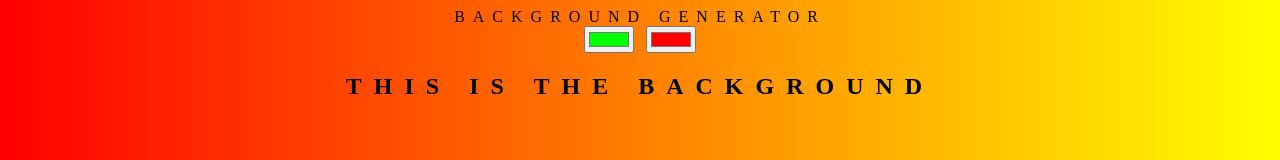
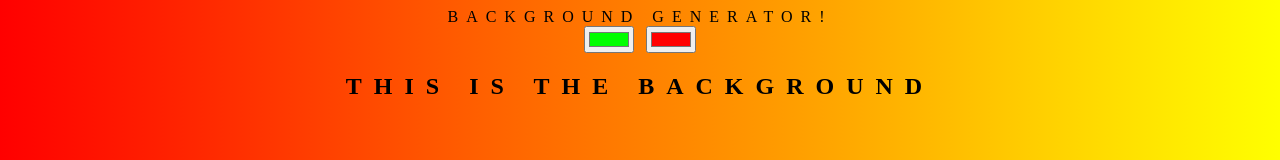
Before and after one commit to Priscifab/background-generation, a plain HTML site: page index.html in a window 1280 px wide. Shown: the top 160 px of the page. Drawn offline with Linux system fonts and the light colour scheme.

Commit message:
added an ! to tthe title

```diff
--- a/index.html
+++ b/index.html
@@ -5,7 +5,7 @@
         <link rel="stylesheet" type="text/css" href="style.css">
     </head>
     <body id="gradient">
-        <hi>Background Generator</hi><br>
+        <hi>Background Generator!</hi><br>
         <input class="color1" type="color" name="color1" value="#00ff00">
         <input class="color2" type="color" name="color2" value="#ff0000">
         <h2>This is the background</h2>
```
